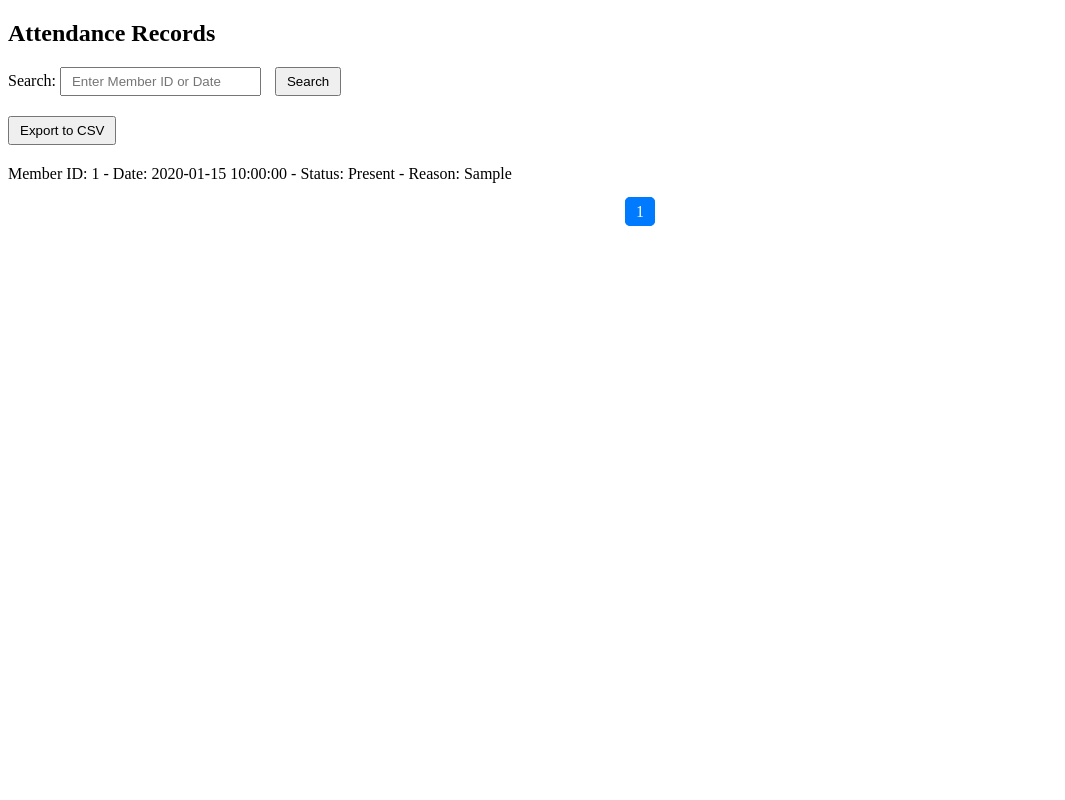
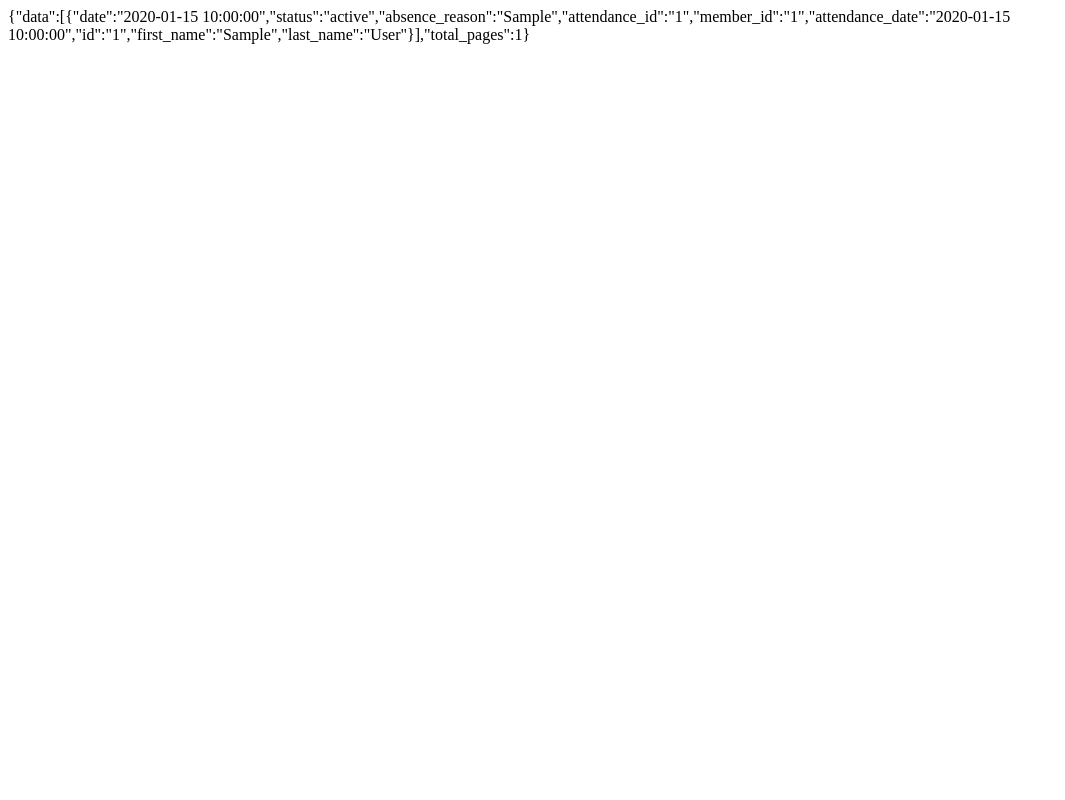
Before and after one commit to vageesh-kudutini-ramesh/CS5200-ChoirConnect, a PHP site: page /get_data.php in a window 1280 px wide. Shown: the whole page, without its empty margins (0-1065 px from the left). Run offline with PHP 8.4, Linux system fonts and the light colour scheme; tables that the repository leaves empty or names only in its code hold one stand-in row (values such as "Sample post").

Commit message:
Update get_data.php

```diff
--- a/get_data.php
+++ b/get_data.php
@@ -1,115 +1,46 @@
 <?php
 require 'db_connection.php';
 
-// Handle pagination
+// Handle parameters
+$type = $_GET['type'] ?? 'attendance'; // Default to attendance
 $page = isset($_GET['page']) ? (int)$_GET['page'] : 1;
-if ($page <= 0) {
-    $page = 1;
+$page = $page > 0 ? $page : 1;
+$limit = 10;
+$offset = ($page - 1) * $limit;
+$search = $_GET['search'] ?? '';
+
+// Determine the query based on the type
+if ($type === 'attendance') {
+    $sql = "SELECT * FROM attendance WHERE 1";
+    if (!empty($search)) {
+        $sql .= " AND (member_id LIKE '%$search%' OR attendance_date LIKE '%$search%')";
+    }
+} elseif ($type === 'dues') {
+    $sql = "SELECT * FROM dues WHERE 1";
+    if (!empty($search)) {
+        $sql .= " AND (member_id LIKE '%$search%' OR amount LIKE '%$search%')";
+    }
+} else {
+    echo json_encode(['error' => 'Invalid type']);
+    exit;
 }
 
-$limit = 10; // Number of records per page
-$offset = ($page - 1) * $limit;
-
-// Handle search input
-$search = isset($_GET['search']) ? $_GET['search'] : '';
-
-// Query to fetch paginated and filtered results
-$sql = "SELECT * FROM Attendance WHERE 1";
-if (!empty($search)) {
-    $sql .= " AND (member_id LIKE '%$search%' OR date LIKE '%$search%')";
-}
+// Add pagination to query
 $sql .= " LIMIT $limit OFFSET $offset";
 $result = $conn->query($sql);
 
-// Query to count total records for pagination
-$sql_total = "SELECT COUNT(*) AS total FROM Attendance WHERE 1";
-if (!empty($search)) {
-    $sql_total .= " AND (member_id LIKE '%$search%' OR date LIKE '%$search%')";
+// Count total records
+$total_sql = str_replace("SELECT *", "SELECT COUNT(*) AS total", $sql);
+$total_result = $conn->query($total_sql);
+$total_records = $total_result->fetch_assoc()['total'];
+$total_pages = ceil($total_records / $limit);
+
+// Fetch and return data
+$data = [];
+while ($row = $result->fetch_assoc()) {
+    $data[] = $row;
 }
-$result_total = $conn->query($sql_total);
-$total_records = $result_total->fetch_assoc()['total'];
-$total_pages = ceil($total_records / $limit);
-?>
+echo json_encode(['data' => $data, 'total_pages' => $total_pages]);
 
-<!DOCTYPE html>
-<html lang="en">
-<head>
-    <meta charset="UTF-8">
-    <meta name="viewport" content="width=device-width, initial-scale=1.0">
-    <title>Attendance Records</title>
-    <style>
-        .pagination {
-            margin-top: 20px;
-            text-align: center;
-        }
-        .pagination a {
-            margin: 0 5px;
-            text-decoration: none;
-            padding: 5px 10px;
-            border: 1px solid #ccc;
-            border-radius: 5px;
-        }
-        .pagination a.active {
-            background-color: #007bff;
-            color: white;
-            border-color: #007bff;
-        }
-        .pagination a:hover {
-            background-color: #f0f0f0;
-        }
-        form {
-            margin-bottom: 20px;
-        }
-        input[type="text"], button {
-            padding: 5px 10px;
-            margin-right: 10px;
-        }
-    </style>
-</head>
-<body>
-    <h2>Attendance Records</h2>
-
-    <!-- Search form -->
-    <form method="get" action="get_data.php">
-        <label for="search">Search:</label>
-        <input type="text" id="search" name="search" placeholder="Enter Member ID or Date" value="<?php echo htmlspecialchars($search); ?>">
-        <button type="submit">Search</button>
-    </form>
-
-    <!-- Export button -->
-    <form method="get" action="export_data.php">
-        <input type="hidden" name="search" value="<?php echo htmlspecialchars($search); ?>">
-        <button type="submit">Export to CSV</button>
-    </form>
-
-    <?php
-    if ($result->num_rows > 0) {
-        while ($row = $result->fetch_assoc()) {
-            echo "Member ID: " . $row["member_id"] .
-                " - Date: " . $row["date"] .
-                " - Status: " . ($row["status"] ? "Present" : "Absent") .
-                " - Reason: " . $row["absence_reason"] . "<br>";
-        }
-    } else {
-        echo "No attendance records found.";
-    }
-    ?>
-
-    <!-- Pagination links -->
-    <div class="pagination">
-        <?php
-        for ($i = 1; $i <= $total_pages; $i++) {
-            if ($i == $page) {
-                echo "<a href='get_data.php?page=$i&search=$search' class='active'>$i</a>";
-            } else {
-                echo "<a href='get_data.php?page=$i&search=$search'>$i</a>";
-            }
-        }
-        ?>
-    </div>
-</body>
-</html>
-
-<?php
 $conn->close();
 ?>
```
